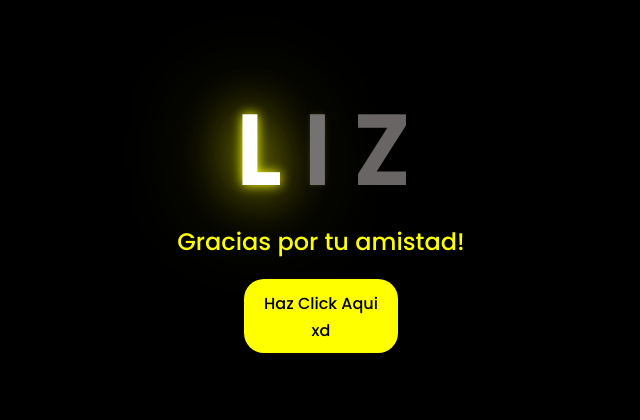
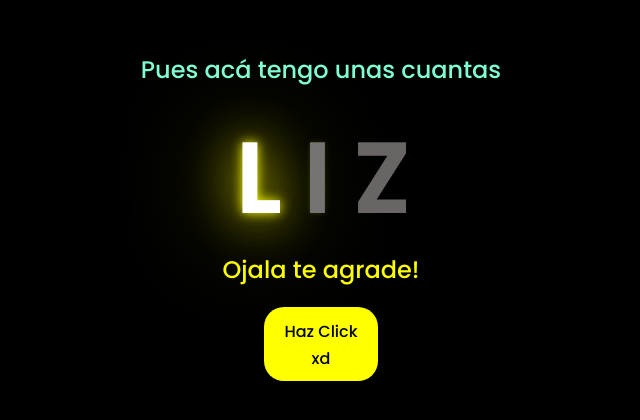
Before and after one commit to 10williamg26/FloresLiz, a plain HTML site: page index.html in a window 1280 px wide. Shown: the part 192-612 px from the top of the page, without its empty margins (327-967 px from the left). Drawn offline with Linux system fonts and the light colour scheme.

Commit message:
actualizacion

```diff
--- a/index.html
+++ b/index.html
@@ -8,6 +8,11 @@
     <link rel="icon" href="img/flowers.png" type="image/x-icon">
     <title>FLORES</title>
 </head>
+
+    <div class="description" style="color: aquamarine;">
+        <span>Pues acá tengo unas cuantas </span>
+    </div>
+
 <body>
     <div class="greetings">
 
@@ -31,14 +36,16 @@
         <span></span>
         <span></span>
     </div>
+
     <div class="description">
-        <span>Gracias por tu amistad!</span>
+        <span>Ojala te agrade!</span>
     </div>
+
     <div class="button">
         <button>
-            <a href="FLORES.html">Haz Click Aqui<br>xd</a>
+            <a href="FLORES.html">Haz Click<br>xd</a>
         </button>
+    </div>
 
-    </div>
 </body>
 </html>
```
